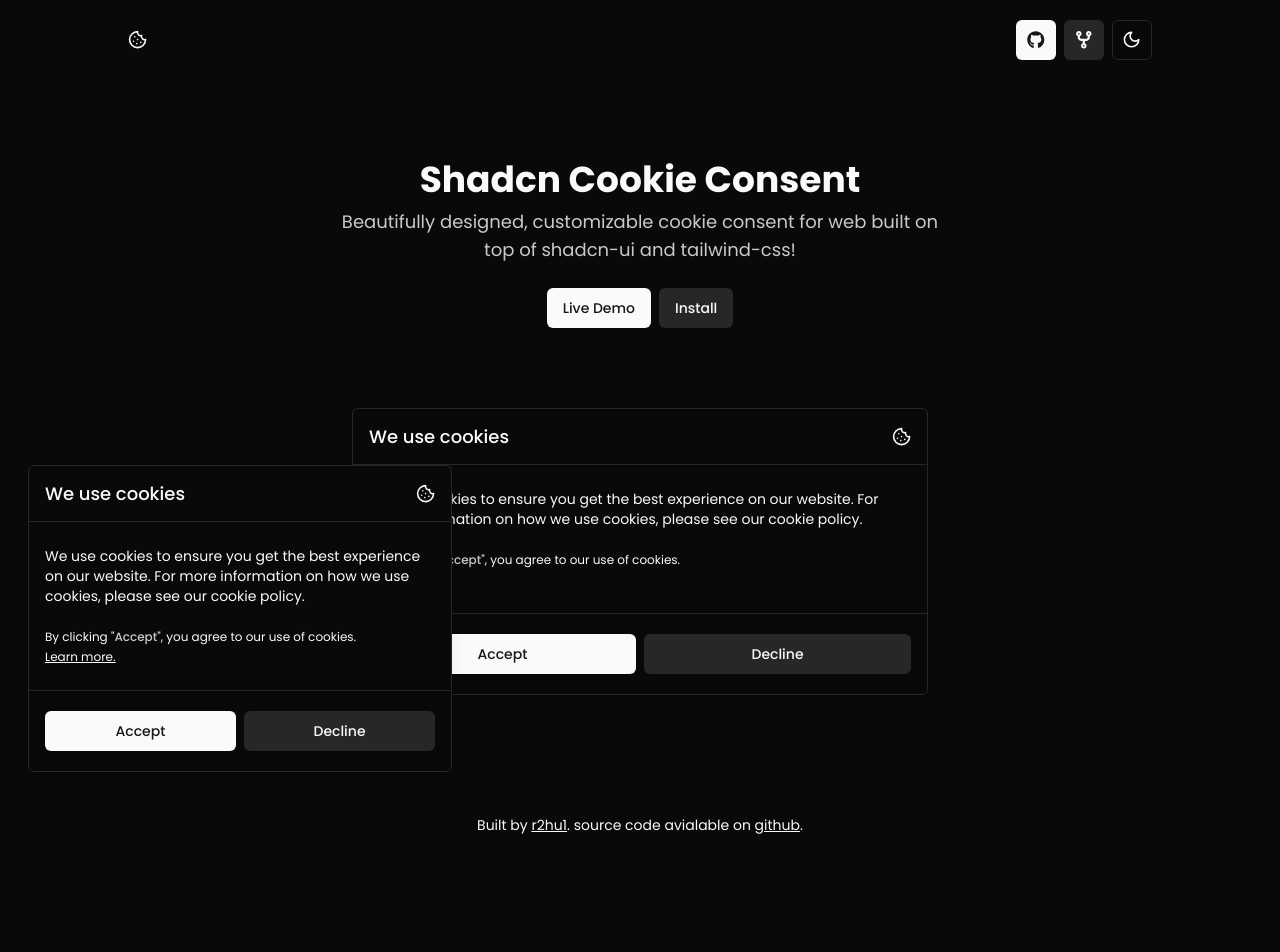
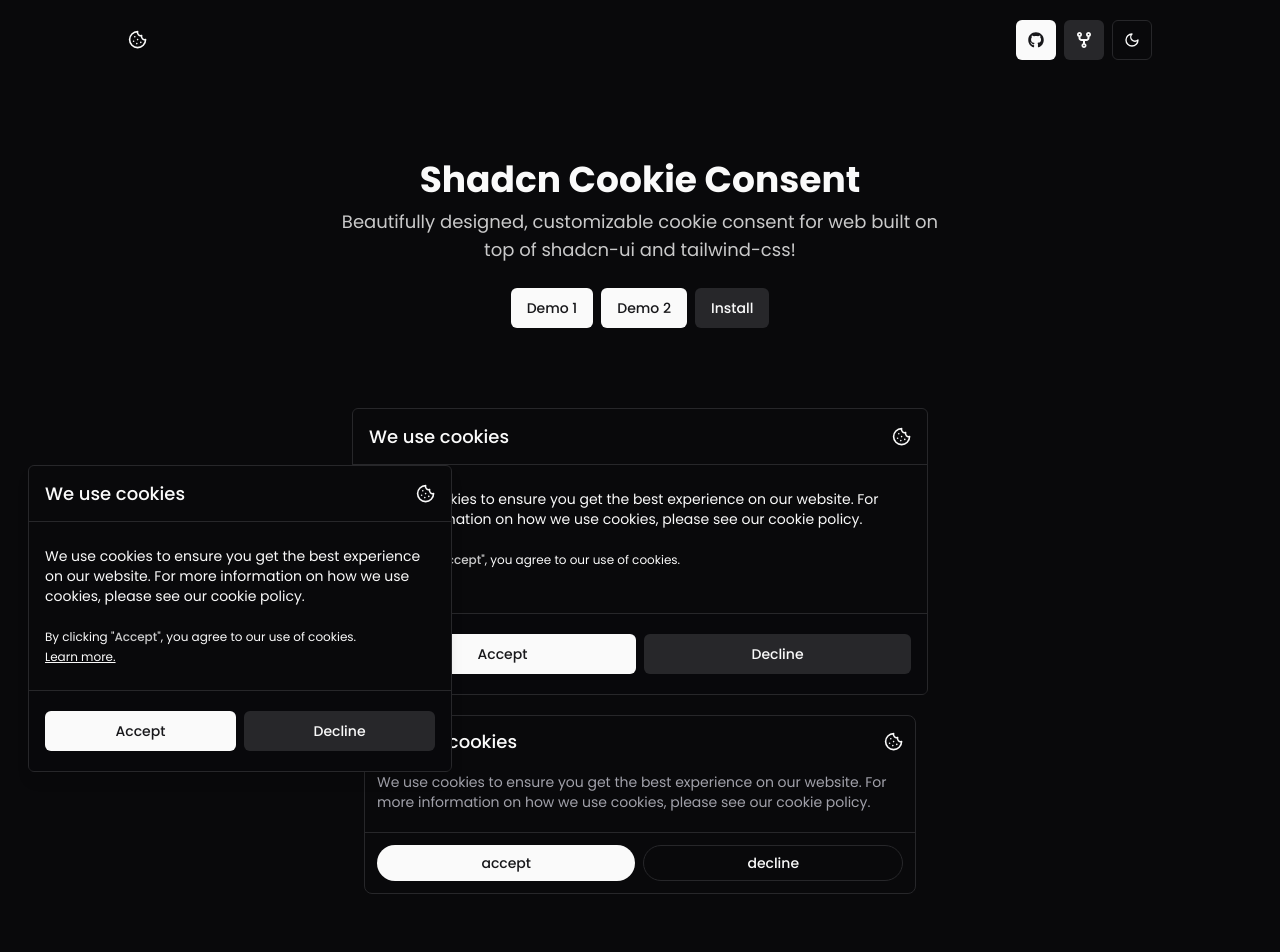
Before and after one commit to r2hu1/shadcn-cookie-consent, a Next.js app: page / in a window 1280 px wide. Shown: the top 952 px of the page. Before the commit the page ends 875 px from the top, so only its background shows below. Built offline with nearby package versions, Linux system fonts and the light colour scheme.

Commit message:
added new

```diff
--- a/app/page.js
+++ b/app/page.js
@@ -11,11 +11,11 @@
         <h1 className="text-3xl md:text-4xl font-bold">Shadcn Cookie Consent</h1>
         <p className="text-base md:text-lg opacity-80 font-normal">Beautifully designed, customizable cookie consent for web built on top of shadcn-ui and tailwind-css!</p>
         <div className="flex mt-4 items-center justify-center gap-2">
-          <Demo/>
+          <Demo />
           <Button variant="secondary" asChild><a href="https://github.com/r2hu1/shadcn-cookie-consent/blob/master/components/CookieConsent.jsx">Install</a></Button>
         </div>
       </div>
-      <div className="mt-20 px-3">
+      <div className="mt-20 mb-5 px-3">
         <div className="w-full sm:max-w-xl mx-auto select-none pointer-events-none" role="img">
           <div className="bg-background rounded-md border border-border">
             <div className="grid gap-2">
@@ -41,6 +41,23 @@
           </div>
         </div>
       </div>
+      <div className="w-full sm:max-w-xl mx-auto select-none pointer-events-none" role="img">
+        <div className="m-3 dark:bg-card bg-background border border-border rounded-lg">
+          <div className="flex items-center justify-between p-3">
+            <h1 className="text-lg font-medium">We use cookies</h1>
+            <CookieIcon className="h-[1.2rem] w-[1.2rem]" />
+          </div>
+          <div className="p-3 -mt-2">
+            <p className="text-sm text-left text-muted-foreground">
+              We use cookies to ensure you get the best experience on our website. For more information on how we use cookies, please see our cookie policy.
+            </p>
+          </div>
+          <div className="p-3 flex items-center gap-2 mt-2 border-t">
+            <Button className="w-full h-9 rounded-full">accept</Button>
+            <Button className="w-full h-9 rounded-full" variant="outline">decline</Button>
+          </div>
+        </div>
+      </div>
     </main>
   );
 }
--- a/components/CookieConsent.jsx
+++ b/components/CookieConsent.jsx
@@ -5,7 +5,7 @@
 import { useEffect, useState } from "react";
 import { cn } from "@/lib/utils";
 
-export default function CookieConsent({ demo = false, onAcceptCallback = () => { }, onDeclineCallback = () => { } }) {
+export default function CookieConsent({ variant = "default", demo = false, onAcceptCallback = () => { }, onDeclineCallback = () => { } }) {
     const [isOpen, setIsOpen] = useState(false);
     const [hide, setHide] = useState(false);
 
@@ -44,6 +44,7 @@
     }, []);
 
     return (
+        variant != "small" ? (
             <div className={cn("fixed z-[200] bottom-0 left-0 right-0 sm:left-4 sm:bottom-4 w-full sm:max-w-md duration-700", !isOpen ? "transition-[opacity,transform] translate-y-8 opacity-0" : "transition-[opacity,transform] translate-y-0 opacity-100", hide && "hidden")}>
                 <div className="dark:bg-card bg-background rounded-md m-3 border border-border shadow-lg">
                     <div className="grid gap-2">
@@ -68,5 +69,24 @@
                     </div>
                 </div>
             </div>
+        ) : (
+            <div className={cn("fixed z-[200] bottom-0 left-0 right-0 sm:left-4 sm:bottom-4 w-full sm:max-w-md duration-700", !isOpen ? "transition-[opacity,transform] translate-y-8 opacity-0" : "transition-[opacity,transform] translate-y-0 opacity-100", hide && "hidden")}>
+                <div className="m-3 dark:bg-card bg-background border border-border rounded-lg">
+                    <div className="flex items-center justify-between p-3">
+                        <h1 className="text-lg font-medium">We use cookies</h1>
+                        <CookieIcon className="h-[1.2rem] w-[1.2rem]" />
+                    </div>
+                    <div className="p-3 -mt-2">
+                        <p className="text-sm text-left text-muted-foreground">
+                            We use cookies to ensure you get the best experience on our website. For more information on how we use cookies, please see our cookie policy.
+                        </p>
+                    </div>
+                    <div className="p-3 flex items-center gap-2 mt-2 border-t">
+                        <Button onClick={accept} className="w-full h-9 rounded-full">accept</Button>
+                        <Button onClick={decline} className="w-full h-9 rounded-full" variant="outline">decline</Button>
+                    </div>
+                </div>
+            </div>
+        )
     )
 }
--- a/components/Demo.jsx
+++ b/components/Demo.jsx
@@ -5,10 +5,14 @@
 
 export default function Demo() {
     const [demo, setDemo] = useState(false);
+    const [demo2, setDemo2] = useState(false);
+
     return (
-        <div>
-            <Button onClick={() => { setDemo(!demo) }}>{demo ? "Viewing Demo" : "Live Demo"}</Button>
-            {demo && (<CookieConsent demo={true} onAcceptCallback={() => { setDemo(false) }} onDeclineCallback={() => { setDemo(false) }} />)}
+        <div className="flex gap-2">
+            <Button onClick={() => { setDemo(!demo) }}>{demo ? "Viewing Demo 1" : "Demo 1"}</Button>
+            <Button onClick={() => { setDemo2(!demo2) }}>{demo2 ? "Viewing Demo 2" : "Demo 2"}</Button>
+            {demo && (<CookieConsent demo={true} variant={"defualt"} onAcceptCallback={() => { setDemo(false) }} onDeclineCallback={() => { setDemo(false) }} />)}
+            {demo2 && (<CookieConsent demo={true} variant={"small"} onAcceptCallback={() => { setDemo2(false) }} onDeclineCallback={() => { setDemo2(false) }} />)}
         </div>
     )
 }
--- a/components/Header.jsx
+++ b/components/Header.jsx
@@ -10,8 +10,8 @@
                 <CookieIcon className="h-[1.2rem] w-[1.2rem]" />
             </div>
             <div className="flex items-center gap-2">
-                <Button size="icon" asChild><a href="https://github.com/r2hu1/shadcn-cookie-consent"><FaGithub className="h-[1.1rem] w-[1.1rem]" /></a></Button>
-                <Button size="icon" variant="secondary" asChild><a href="https://github.com/r2hu1/shadcn-cookie-consent/fork"><FaCodeFork className="h-[1.1rem] w-[1.1rem]" /></a></Button>
+                <Button size="icon" asChild><a href="https://github.com/r2hu1/shadcn-cookie-consent"><FaGithub className="h-4 w-4" /></a></Button>
+                <Button size="icon" variant="secondary" asChild><a href="https://github.com/r2hu1/shadcn-cookie-consent/fork"><FaCodeFork className="h-4 w-4" /></a></Button>
                 <ModeToggle/>
             </div>
         </header>
--- a/components/ModeToggle.jsx
+++ b/components/ModeToggle.jsx
@@ -19,8 +19,8 @@
     <DropdownMenu>
       <DropdownMenuTrigger asChild>
         <Button variant="outline" size="icon">
-          <Sun className="h-[1.2rem] w-[1.2rem] rotate-0 scale-100 transition-all dark:-rotate-90 dark:scale-0" />
-          <Moon className="absolute h-[1.2rem] w-[1.2rem] rotate-90 scale-0 transition-all dark:rotate-0 dark:scale-100" />
+          <Sun className="h-4 w-4 rotate-0 scale-100 transition-all dark:-rotate-90 dark:scale-0" />
+          <Moon className="absolute h-4 w-4 rotate-90 scale-0 transition-all dark:rotate-0 dark:scale-100" />
           <span className="sr-only">Toggle theme</span>
         </Button>
       </DropdownMenuTrigger>
```
Lines whose indentation alone changed are shown as unchanged.
